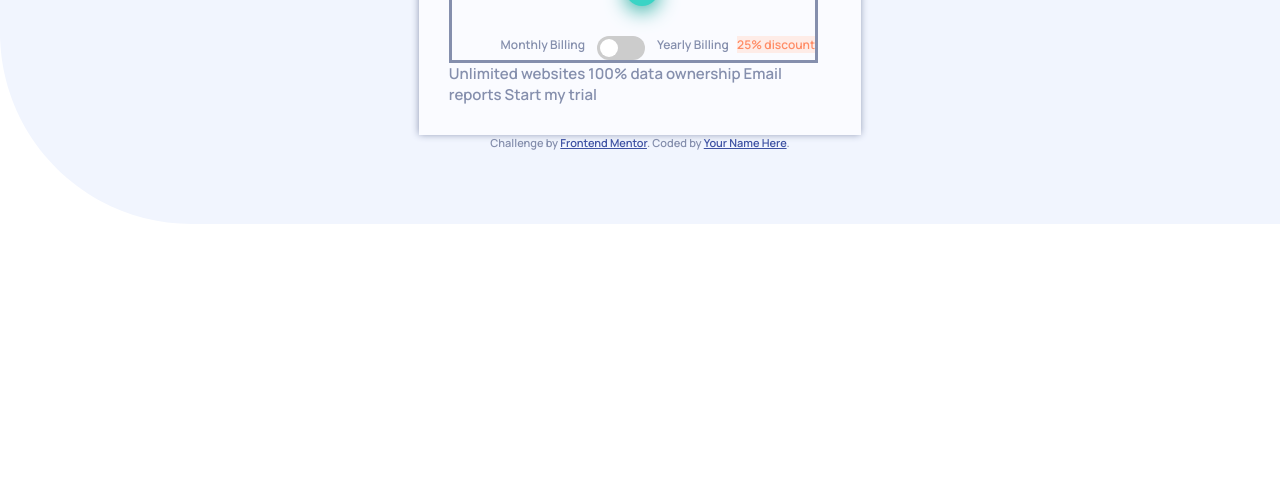
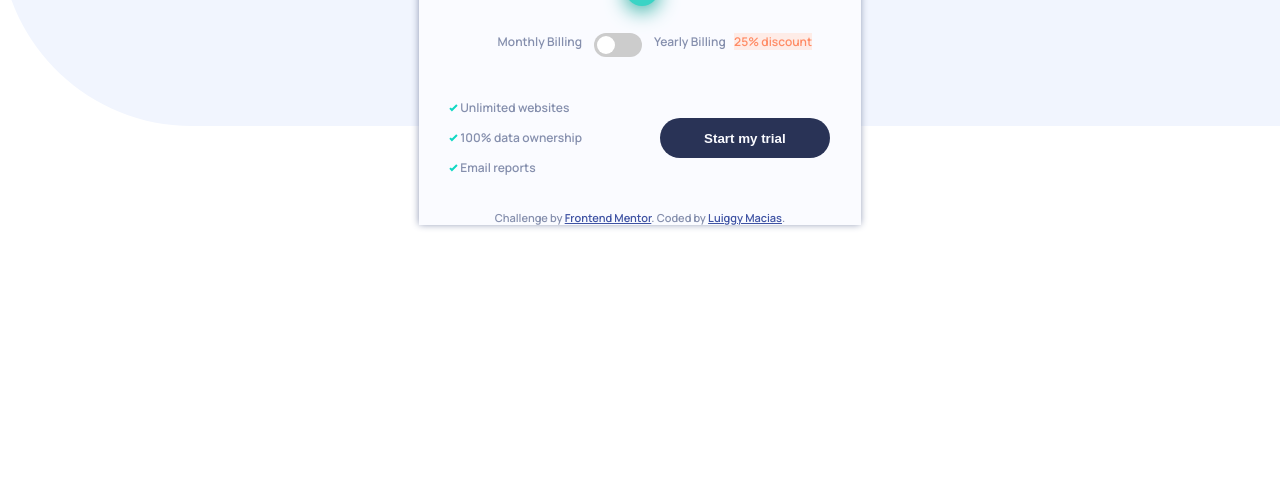
Before and after one commit to macluiggy/interactive-pricing-component-main, a plain HTML site: page index.html in a window 1280 px wide. Shown: the part 307-800 px from the top of the page. Drawn offline with Linux system fonts and the light colour scheme.

Commit message:
casi terminado

```diff
--- a/css/styles.css
+++ b/css/styles.css
@@ -23,11 +23,13 @@ body {
     background-color: var(--Light-Grayish-Blue-\\Empty-Slider-Bar\\);
     color: var(--Grayish-Blue-\\Text\\);
     background: url('../images/bg-pattern.svg') no-repeat;
-    background-position: 0% 500%;
+    background-position: 0% -10%;
+    position: relative;
 }
 main {
     margin: auto;
     width: 35%;
+    margin-bottom: 5em;
 }
 @media screen and (max-width:1000px) {
     main {
@@ -147,7 +149,7 @@ main {
 }
 .time-billing {
     display: flex;
-    border: solid;
+    border: none;
     font-size: 0.8em;
     padding: 3em 0em 0em 0em;
     justify-content: flex-end;
@@ -216,3 +218,53 @@ main {
     color: var(--Light-Red-\\Discount-Text\\);
     margin: 0 0 0 0.5em;
 }
+.product-description {
+    display: grid;
+    border: none;
+    padding: 2em 0em 0em 0em;
+    font-size: 0.8em;
+    grid-template-areas: 'list trial';
+}
+ul {
+    list-style-type: none;
+    line-height: 2.5em;
+    border: none;
+    padding: 0;
+    width: 90%;
+    display: flex;
+    flex-direction: column;
+    justify-content: left;
+    grid-area: list;
+}
+
+button {
+    height: 3em;
+    align-self: center;
+    border: none;
+    border-radius: 2.5em;
+    background-color: var(--Dark-Desaturated-Blue-\\Text-and-CTA-Background\\);
+    color: var(--Very-Pale-Blue-\\Main-Background\\);
+    font-weight: bolder;
+    cursor: pointer;
+    outline: none;
+    grid-area: trial;
+    max-width: 170px;
+}
+@media screen and (max-width: 375px) {
+    .product-description {
+        grid-template-areas: 'list' 'trial';
+        justify-items: center;
+    }
+    button {
+        width: 100%;
+    }
+    ul {
+        text-align: center;
+    }
+}
+
+.attribution {
+    position: absolute;
+    bottom: 0;
+    left: 38.5%;
+}
--- a/index.html
+++ b/index.html
@@ -43,19 +43,21 @@
    <div class="yearly-billing">Yearly Billing <span class="discount">25% discount</span></div>
 </div>
 
-  <div>
-    Unlimited websites
-  100% data ownership
-  Email reports
+  <div class="product-description">
+    <ul>
+      <li><img src="./images/icon-check.svg" alt=""> Unlimited websites</li>
+  <li><img src="./images/icon-check.svg" alt=""> 100% data ownership</li>
+  <li><img src="./images/icon-check.svg" alt=""> Email reports</li>
+    </ul>
 
-  Start my trial
+  <button>Start my trial</button>
   </div>
   </section>
   </main>
 
   <div class="attribution">
     Challenge by <a href="https://www.frontendmentor.io?ref=challenge" target="_blank">Frontend Mentor</a>.
-    Coded by <a href="#">Your Name Here</a>.
+    Coded by <a href="https://www.frontendmentor.io/profile/macluiggy" target="_blank">Luiggy Macias</a>.
   </div>
 
   <script src="./js/jquery-3.5.1.min.js"></script>
--- a/js/script.js
+++ b/js/script.js
@@ -43,7 +43,7 @@
             perMonth.text('$' + values[sliderBar.val()] + '.00');
             perTime.text('/year');
             ////console.log(pageviewsList);
-            if (pageviewsList[this.value] == 12) {
+            if (pageviewsList[sliderBar.val()] == 12) {
                 pageviews.text(pageviewsList[sliderBar.val()] + 'M Pageviews');
             } else {
                 pageviews.text(pageviewsList[sliderBar.val()] + 'K Pageviews');
@@ -55,7 +55,7 @@
             perMonth.text('$' + values[sliderBar.val()] + '.00');
             //console.log(checkbox.is(':checked'));
             //console.log(pageviewsList);
-            if (pageviewsList[this.value] < 10) {
+            if (pageviewsList[sliderBar.val()] < 10) {
                 pageviews.text(pageviewsList[sliderBar.val()] + 'M Pageviews');
             } else {
                 pageviews.text(pageviewsList[sliderBar.val()] + 'K Pageviews');
```
